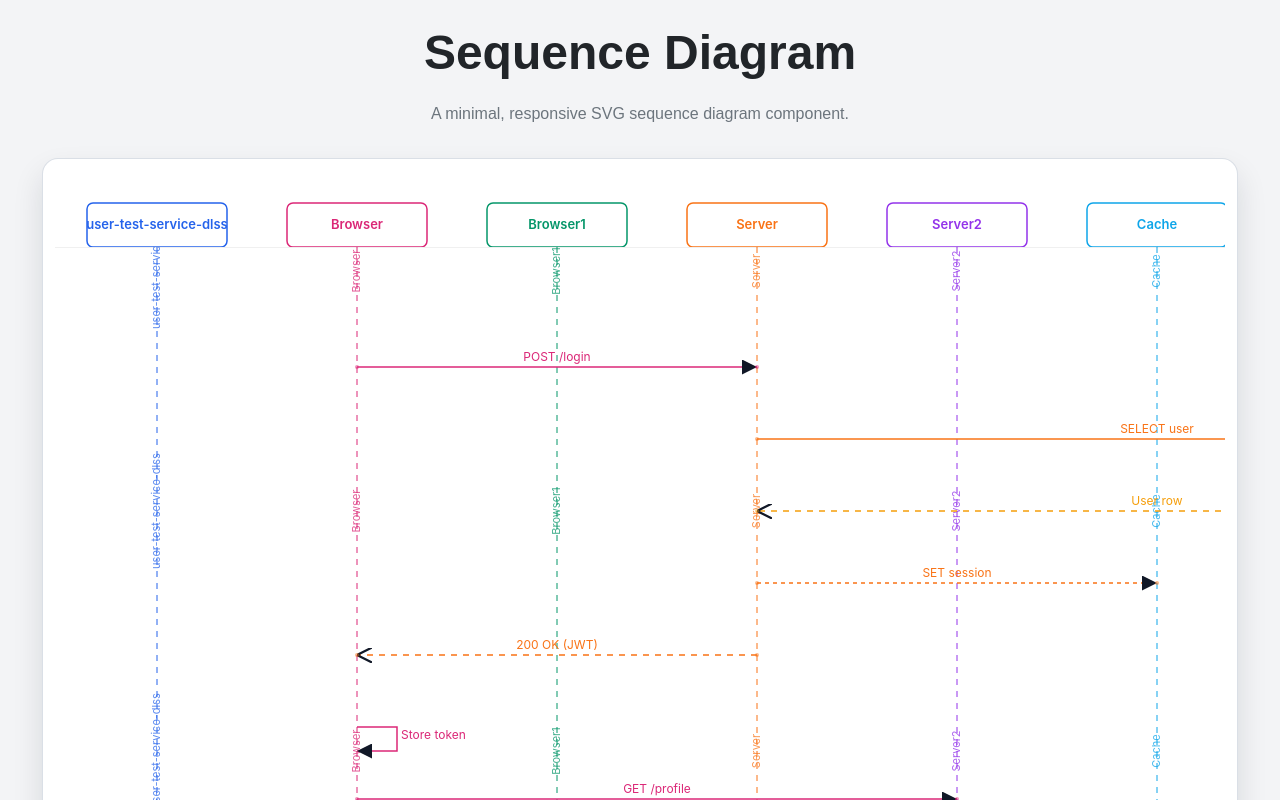
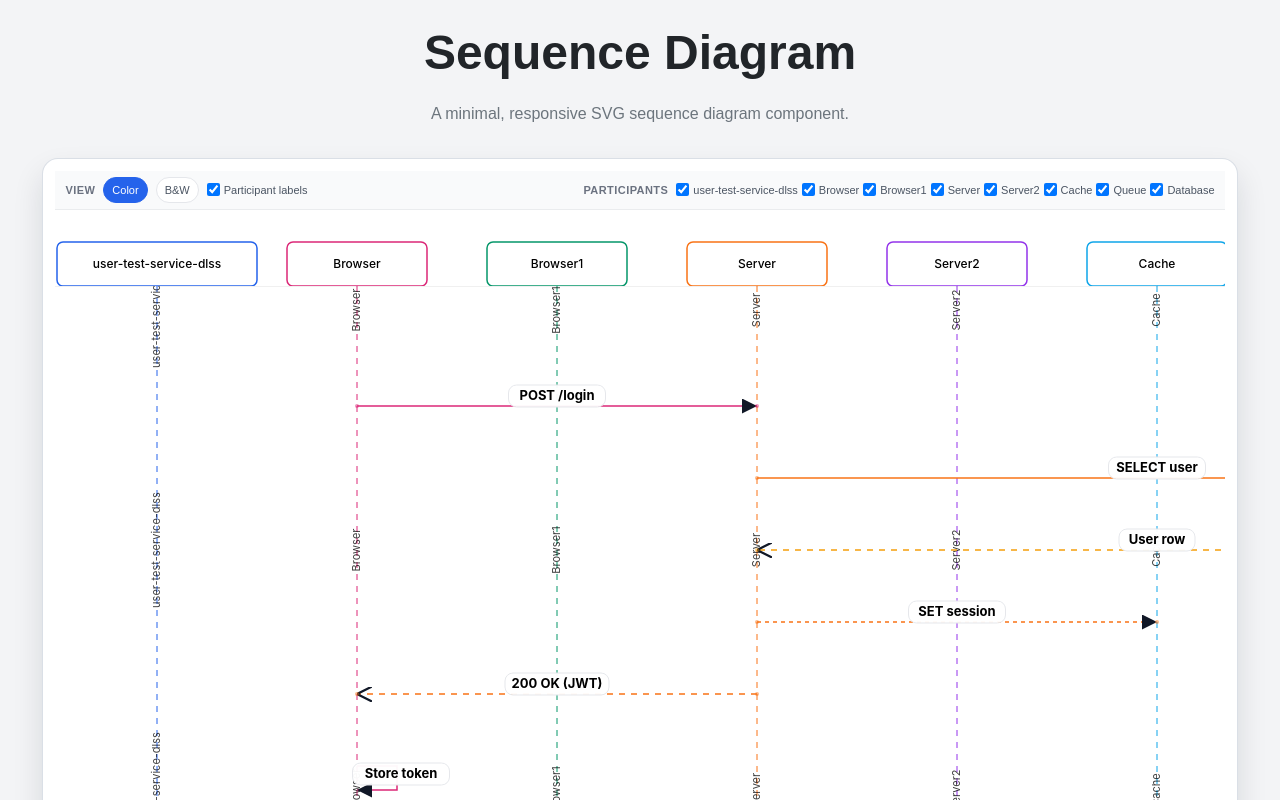
Before and after one commit to omidmohebbise/sequence-diagram-component, a React (Create React App) app: page / in a window 1280 px wide. Shown: the top 800 px of the page. Built offline with nearby package versions, Linux system fonts and the light colour scheme.

Commit message:
Add a toolbar including config menu and a filter

```diff
--- a/src/components/SequenceDiagram.module.css
+++ b/src/components/SequenceDiagram.module.css
@@ -1,5 +1,62 @@
 .diagramRoot {
   width: 100%;
+}
+
+.toolbar {
+  display: flex;
+  align-items: center;
+  justify-content: space-between;
+  gap: 12px;
+  padding: 6px 10px;
+  border-bottom: 1px solid rgba(15, 23, 42, 0.06);
+  background: #f9fafb;
+}
+
+.toolbarLeft,
+.toolbarRight {
+  display: flex;
+  align-items: center;
+  gap: 8px;
+  flex-wrap: wrap;
+}
+
+.toolbarLabel {
+  font-size: 11px;
+  font-weight: 600;
+  text-transform: uppercase;
+  letter-spacing: 0.04em;
+  color: #6b7280;
+}
+
+.toolbarButton {
+  font-size: 11px;
+  padding: 4px 8px;
+  border-radius: 999px;
+  border: 1px solid #e5e7eb;
+  background: #ffffff;
+  color: #4b5563;
+  cursor: pointer;
+}
+
+.toolbarButtonActive {
+  border-color: #2563eb;
+  background: #2563eb;
+  color: #ffffff;
+}
+
+.toolbarCheckboxGroup {
+  display: flex;
+  align-items: center;
+  gap: 4px;
+  flex-wrap: wrap;
+}
+
+.toolbarCheckboxItem {
+  display: flex;
+  align-items: center;
+  gap: 4px;
+  font-size: 11px;
+  color: #4b5563;
 }
 
 .outerScroll {
--- a/src/components/SequenceDiagram.tsx
+++ b/src/components/SequenceDiagram.tsx
@@ -16,6 +16,8 @@ export type SequenceMessage = {
 	to: string;
 	label?: string;
 	kind?: "sync" | "async" | "return" | "note";
+	/** If true, visually emphasizes the label (e.g., blurred background behind label). */
+	highlightLabel?: boolean;
 	popup?: SequenceMessagePopup;
 };
 
@@ -24,6 +26,10 @@ export type SequenceDiagramProps = {
 	messages: SequenceMessage[];
 	config?: {
 		showLabelsMode?: "always" | "hover";
+		/** Overall color style for the diagram. */
+		colorMode?: "color" | "mono";
+		/** Controls visibility of the participant header labels. */
+		showParticipantLabels?: boolean;
 		hMargin?: number;
 		vMargin?: number;
 		participantWidth?: number;
@@ -38,6 +44,8 @@ export type SequenceDiagramProps = {
 	width?: number | string;
 	/** If provided, sets the outer container height (e.g., 600 or "100%"). Defaults to "auto". */
 	height?: number | string;
+	/** Shows a toolbar with view controls (color mode, labels, participant filter). Defaults to true. */
+	showToolbar?: boolean;
 	className?: string;
 	style?: React.CSSProperties;
 };
@@ -59,6 +67,8 @@ type PopupState = {
 
 const DEFAULTS = {
 	showLabelsMode: "always" as const,
+	colorMode: "color" as const,
+	showParticipantLabels: true,
 	hMargin: 32,
 	vMargin: 32,
 	participantWidth: 140,
@@ -98,6 +108,14 @@ function ArrowMarkerDefs() {
 			<marker id="arrow-open" markerWidth="10" markerHeight="10" refX="10" refY="5" orient="auto-start-reverse">
 				<path d="M 10 5 L 0 0 M 10 5 L 0 10" stroke="currentColor" strokeWidth="1.5" fill="none" />
 			</marker>
+			<filter id="label-blur" x="-40%" y="-40%" width="180%" height="180%">
+				<feGaussianBlur in="SourceGraphic" stdDeviation="4" result="blur" />
+				<feColorMatrix
+					in="blur"
+					type="matrix"
+					values="0 0 0 0 0   0 0 0 0 0   0 0 0 0 0   0 0 0 0.35 0"
+				/>
+			</filter>
 		</defs>
 	);
 }
@@ -108,24 +126,30 @@ export function SequenceDiagram({
 	config,
 	width,
 	height,
+	showToolbar = true,
 	className,
 	style
 }: SequenceDiagramProps) {
 	const cfg = { ...DEFAULTS, ...(config ?? {}) };
+	const [colorMode, setColorMode] = useState<"color" | "mono">(cfg.colorMode);
+	const [showParticipantLabels, setShowParticipantLabels] = useState<boolean>(cfg.showParticipantLabels);
+	const [visibleParticipantIds, setVisibleParticipantIds] = useState<string[] | null>(null);
 	const [hoveredMsgIndex, setHoveredMsgIndex] = useState<number | null>(null);
 	const [popup, setPopup] = useState<PopupState | null>(null);
 	const containerRef = useRef<HTMLDivElement>(null);
 
-	const idxById = useMemo(() => {
-		const map = new Map<string, number>();
-		participants.forEach((p, i) => map.set(p.id, i));
-		return map;
-	}, [participants]);
+	const visibleParticipants = useMemo(
+		() =>
+			visibleParticipantIds
+				? participants.filter((p) => visibleParticipantIds.includes(p.id))
+				: participants,
+		[participants, visibleParticipantIds]
+	);
 
 	const layout = useMemo(
-		() => buildLayout(participants.length, messages.length, cfg),
+		() => buildLayout(visibleParticipants.length, messages.length, cfg),
 		[
-			participants.length,
+			visibleParticipants.length,
 			messages.length,
 			cfg.hMargin,
 			cfg.vMargin,
@@ -142,8 +166,11 @@ export function SequenceDiagram({
 	const bottomMargin = cfg.vMargin / 2;
 
 	const participantColors = useMemo(
-		() => participants.map((_, idx) => PARTICIPANT_COLORS[idx % PARTICIPANT_COLORS.length]),
-		[participants]
+		() =>
+			colorMode === "mono"
+				? visibleParticipants.map(() => "#111827")
+				: visibleParticipants.map((_, idx) => PARTICIPANT_COLORS[idx % PARTICIPANT_COLORS.length]),
+		[visibleParticipants, colorMode]
 	);
 
 	const lifelineLabelPositions = useMemo(() => {
@@ -183,17 +210,21 @@ export function SequenceDiagram({
 	const closePopup = useCallback(() => setPopup(null), []);
 
 	const renderParticipantBar = () =>
-		participants.map((p, i) => {
+		visibleParticipants.map((p, i) => {
 			const cx = layout.participantCenters[i];
 			const accent = participantColors[i];
+			// Dynamically size the participant rectangle based on the label length,
+			// with a minimum width from the config.
+			const estimatedLabelWidth = p.name.length * 8 + 24; // rough estimate: 8px per char + padding
+			const rectWidth = Math.max(cfg.participantWidth, estimatedLabelWidth);
 			return (
 				<g key={p.id}>
 					<rect
-						x={cx - cfg.participantWidth / 2}
+						x={cx - rectWidth / 2}
 						y={cfg.vMargin}
 						rx={6}
 						ry={6}
-						width={cfg.participantWidth}
+						width={rectWidth}
 						height={cfg.participantHeight}
 						fill="#ffffff"
 						stroke={accent}
@@ -211,9 +242,9 @@ export function SequenceDiagram({
 						x={cx}
 						y={cfg.vMargin + cfg.participantHeight / 2 + 4}
 						textAnchor="middle"
-						fontSize={13}
-						fill={accent}
-						fontWeight={600}
+						fontSize={12}
+						fill="#000000"
+						fontWeight={500}
 					>
 						{p.name}
 					</text>
@@ -241,6 +272,73 @@ export function SequenceDiagram({
 			}}
 			onClick={closePopup}
 		>
+			{showToolbar ? (
+				<div className={styles.toolbar}>
+					<div className={styles.toolbarLeft}>
+						<span className={styles.toolbarLabel}>View</span>
+						<button
+							type="button"
+							className={`${styles.toolbarButton} ${colorMode === "color" ? styles.toolbarButtonActive : ""}`}
+							onClick={() => setColorMode("color")}
+						>
+							Color
+						</button>
+						<button
+							type="button"
+							className={`${styles.toolbarButton} ${colorMode === "mono" ? styles.toolbarButtonActive : ""}`}
+							onClick={() => setColorMode("mono")}
+						>
+							B&amp;W
+						</button>
+						<label className={styles.toolbarCheckboxItem}>
+							<input
+								type="checkbox"
+								checked={showParticipantLabels}
+								onChange={(e) => setShowParticipantLabels(e.target.checked)}
+							/>
+							<span>Participant labels</span>
+						</label>
+					</div>
+					<div className={styles.toolbarRight}>
+						<span className={styles.toolbarLabel}>Participants</span>
+						<div className={styles.toolbarCheckboxGroup}>
+							{participants.map((p) => {
+								const allSelected = !visibleParticipantIds || visibleParticipantIds.length === 0;
+								const checked = allSelected || visibleParticipantIds?.includes(p.id);
+								return (
+									<label key={p.id} className={styles.toolbarCheckboxItem}>
+										<input
+											type="checkbox"
+											checked={checked}
+											onChange={(e) => {
+												if (e.target.checked) {
+													// add back
+													setVisibleParticipantIds((prev) => {
+														if (!prev) return null; // null means all
+														const set = new Set(prev);
+														set.add(p.id);
+														// if all are selected, collapse back to null
+														const allIds = participants.map((pp) => pp.id);
+														const allSelectedNow = allIds.every((id) => set.has(id));
+														return allSelectedNow ? null : Array.from(set);
+													});
+												} else {
+													setVisibleParticipantIds((prev) => {
+														const current = prev ?? participants.map((pp) => pp.id);
+														const filtered = current.filter((id) => id !== p.id);
+														return filtered.length === participants.length ? null : filtered;
+													});
+												}
+											}}
+										/>
+										<span>{p.name}</span>
+									</label>
+								);
+							})}
+						</div>
+					</div>
+				</div>
+			) : null}
 			<div
 				className={styles.outerScroll}
 				style={{ width: "100%", flex: 1, minHeight: 0, overflowY: "auto", overflowX: "hidden", position: "relative" }}
@@ -269,7 +367,7 @@ export function SequenceDiagram({
 								style={{ display: "block", color: "currentColor", fontFamily: cfg.fontFamily }}
 							>
 								<ArrowMarkerDefs />
-								{participants.map((p, i) => {
+								{visibleParticipants.map((p, i) => {
 									const cx = layout.participantCenters[i];
 									const accent = participantColors[i];
 									return (
@@ -284,7 +382,8 @@ export function SequenceDiagram({
 										/>
 									);
 								})}
-								{participants.map((p, i) => {
+								{showParticipantLabels &&
+									visibleParticipants.map((p, i) => {
 									const cx = layout.participantCenters[i];
 									const accent = participantColors[i];
 									return (
@@ -296,7 +395,7 @@ export function SequenceDiagram({
 													y={yPos}
 													textAnchor="middle"
 													fontSize={11}
-													fill={accent}
+													fill="#000000"
 													opacity={0.75}
 													dominantBaseline="middle"
 													transform={`rotate(-90 ${cx} ${yPos})`}
@@ -309,7 +408,9 @@ export function SequenceDiagram({
 								})}
 								{messages.map((m, i) => {
 									if (m.kind === "note") {
-										const targetIdx = idxById.get(m.to) ?? idxById.get(m.from ?? "");
+										const targetIdx = visibleParticipants.findIndex(
+											(p) => p.id === m.to || p.id === m.from
+										);
 										if (targetIdx == null) return null;
 										const cx = layout.participantCenters[targetIdx];
 										const y = (layout.messageY[i] - headerHeight) + 12;
@@ -337,7 +438,7 @@ export function SequenceDiagram({
 													onClick={(evt) =>
 														handleLabelClick(evt, {
 															title: m.label ?? "",
-															participants: [participants[targetIdx].name],
+															participants: [visibleParticipants[targetIdx].name],
 															content: m.popup
 														})
 													}
@@ -348,9 +449,9 @@ export function SequenceDiagram({
 										);
 									}
 
-									const fromIdx = idxById.get(m.from);
-									const toIdx = idxById.get(m.to);
-									if (fromIdx == null || toIdx == null) return null;
+									const fromIdx = visibleParticipants.findIndex((p) => p.id === m.from);
+									const toIdx = visibleParticipants.findIndex((p) => p.id === m.to);
+									if (fromIdx === -1 || toIdx === -1) return null;
 									const fromX = layout.participantCenters[fromIdx];
 									const toX = layout.participantCenters[toIdx];
 									const y = layout.messageY[i] - headerHeight;
@@ -358,11 +459,15 @@ export function SequenceDiagram({
 									const isAsync = m.kind === "async";
 									const isHovered = hoveredMsgIndex === i;
 									const shouldShowLabel = Boolean(m.label) && (cfg.showLabelsMode === "always" || isHovered);
+									const isHighlighted = !!m.highlightLabel;
 
 									if (fromIdx === toIdx) {
 										const loopWidth = 40;
 										const loopHeight = 24;
 										const path = `M ${fromX} ${y} h ${loopWidth} v ${loopHeight} h ${-loopWidth}`;
+										const labelX = fromX + loopWidth + 4;
+										const labelY = y + 12;
+										const labelWidth = m.label ? m.label.length * 7 + 20 : 0;
 										return (
 											<g
 												key={`msg-${i}`}
@@ -387,22 +492,41 @@ export function SequenceDiagram({
 													markerEnd={isReturn ? "url(#arrow-open)" : "url(#arrow-solid)"}
 												/>
 												{shouldShowLabel ? (
+													<g>
+														{m.label ? (
+															<rect
+																x={labelX - labelWidth / 2}
+																y={labelY - 15}
+																rx={8}
+																ry={8}
+																width={labelWidth}
+																height={22}
+																fill="#ffffff"
+																opacity={0.96}
+																stroke={isHighlighted ? participantColors[fromIdx] : "#e5e7eb"}
+																strokeWidth={isHighlighted ? 1.6 : 1}
+																filter={isHighlighted ? "url(#label-blur)" : undefined}
+															/>
+														) : null}
 														<text
-													x={fromX + loopWidth + 4}
-													y={y + 12}
-													fontSize={12}
-														fill={participantColors[fromIdx]}
+															x={labelX}
+															y={labelY}
+															fontSize={13}
+															textAnchor="middle"
+															fill="#000000"
+															fontWeight={700}
 															style={{ cursor: "pointer" }}
 															onClick={(evt) =>
 															handleLabelClick(evt, {
 																title: m.label ?? "",
-															participants: [participants[fromIdx].name],
+																participants: [visibleParticipants[fromIdx].name],
 																	content: m.popup
 																})
 															}
 														>
 															{m.label}
 														</text>
+													</g>
 												) : null}
 											</g>
 										);
@@ -412,6 +536,7 @@ export function SequenceDiagram({
 									const rightX = Math.max(fromX, toX);
 									const dir = toX >= fromX ? 1 : -1;
 									const labelX = leftX + (rightX - leftX) / 2;
+									const labelWidth = m.label ? m.label.length * 7 + 20 : 0;
 
 									return (
 										<g
@@ -441,28 +566,46 @@ export function SequenceDiagram({
 												markerEnd={isReturn ? "url(#arrow-open)" : "url(#arrow-solid)"}
 											/>
 											{shouldShowLabel ? (
+												<g>
+													{m.label ? (
+														<rect
+															x={labelX - labelWidth / 2}
+															y={y - 6 - 15}
+															rx={8}
+															ry={8}
+															width={labelWidth}
+															height={22}
+															fill="#ffffff"
+															opacity={0.96}
+															stroke={isHighlighted ? participantColors[fromIdx] : "#e5e7eb"}
+															strokeWidth={isHighlighted ? 1.6 : 1}
+															filter={isHighlighted ? "url(#label-blur)" : undefined}
+														/>
+													) : null}
 													<text
 														x={labelX}
 														y={y - 6}
-													fontSize={12}
+														fontSize={13}
 														textAnchor="middle"
-													fill={participantColors[fromIdx]}
+														fill="#000000"
+														fontWeight={700}
 														style={{ cursor: "pointer" }}
 														onClick={(evt) =>
 															handleLabelClick(evt, {
 																title: m.label ?? "",
-															participants: [participants[fromIdx].name, participants[toIdx].name],
+																participants: [visibleParticipants[fromIdx].name, visibleParticipants[toIdx].name],
 																content: m.popup
 															})
 														}
 													>
 														{m.label}
 													</text>
+												</g>
 											) : null}
 											<circle cx={fromX} cy={y} r={2} fill="currentColor" opacity={0.5} />
 											<circle cx={toX} cy={y} r={2} fill="currentColor" opacity={0.5} />
 											<title>
-												{participants[fromIdx].name} → {participants[toIdx].name}
+												{visibleParticipants[fromIdx].name} → {visibleParticipants[toIdx].name}
 												{m.label ? `: ${m.label}` : ""}
 											</title>
 											<desc>{dir > 0 ? "left to right" : "right to left"}</desc>
```
Lines whose indentation alone changed are shown as unchanged.
